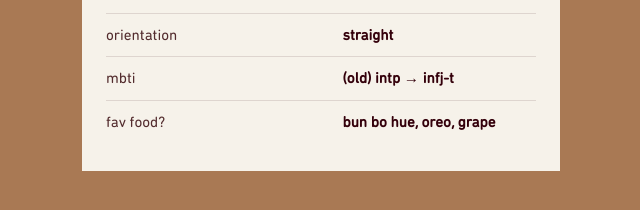
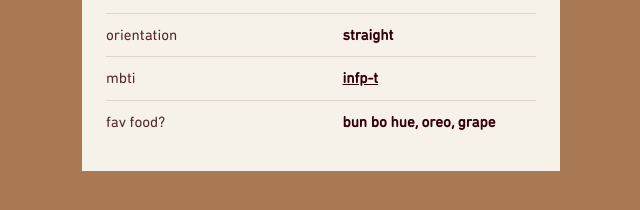
Before and after one commit to dungktgg/my-faq, a plain HTML site: page faq/index.html in a window 1280 px wide. Shown: the part 330-540 px from the top of the page, 319-959 px from the left. Drawn offline with Linux system fonts and the light colour scheme.

Commit message:
faq: embed 16personalities link for mbti

```diff
--- a/faq/index.html
+++ b/faq/index.html
@@ -50,6 +50,7 @@
     td { padding: 9px 0; vertical-align: top; }
     td:first-child { color: #532c2e; width: 55%; }
     td:last-child { font-weight: 600; }
+    td a { color: inherit; text-decoration: underline; }
   </style>
 </head>
 <body>
@@ -62,7 +63,7 @@
       <tr><td>height?</td><td>172 cm</td></tr>
       <tr><td>major</td><td>it</td></tr>
       <tr><td>orientation</td><td>straight</td></tr>
-      <tr><td>mbti</td><td>(old) intp → infj-t</td></tr>
+      <tr><td>mbti</td><td><a href="https://www.16personalities.com/profiles/infp-t/m/8iin8c607" target="_blank" rel="noopener noreferrer">infp-t</a></td></tr>
       <tr><td>fav food?</td><td>bun bo hue, oreo, grape</td></tr>
     </table>
   </div>
```
